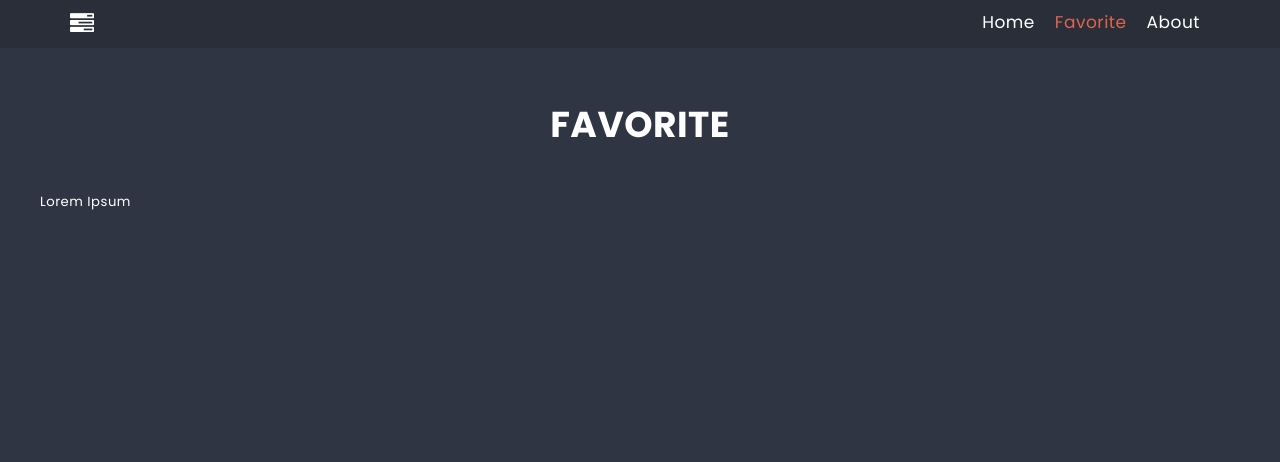
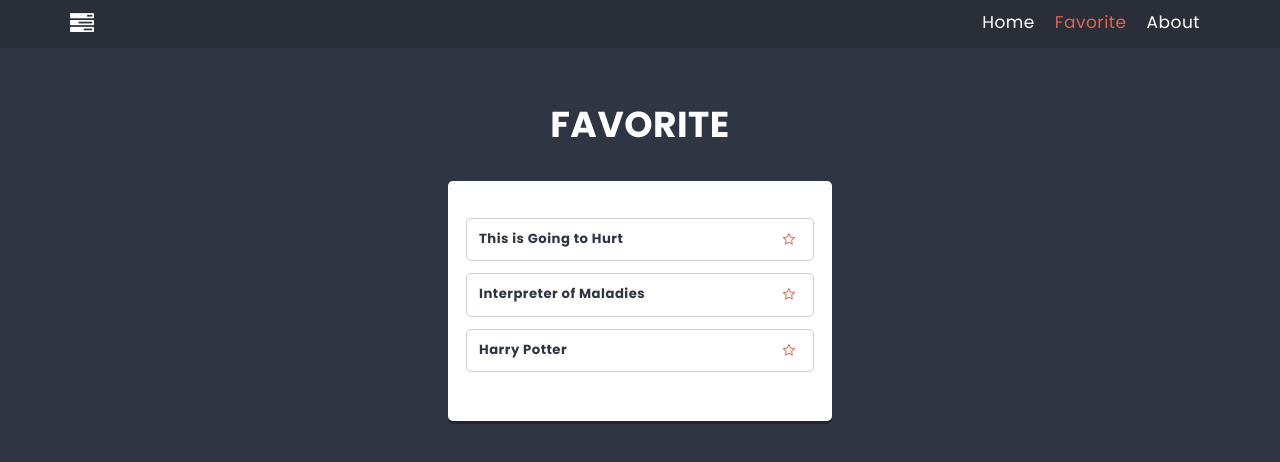
Before and after one commit to jola-klodowska/project-react, a React (Create React App) app: page /favorite in a window 1280 px wide. Shown: the top 462 px of the page. Built offline with nearby package versions, Linux system fonts and the light colour scheme.

Commit message:
Adding favorite cards

```diff
--- a/src/components/Column/Column.module.scss
+++ b/src/components/Column/Column.module.scss
@@ -1,5 +1,5 @@
 @use "sass:math";
-@import '../../styles/settings.scss';
+@import "../../styles/settings.scss";
 
 .column {
   flex-shrink: 0;
@@ -8,7 +8,7 @@
   margin: 0 $base-size $base-size 0;
   padding: ($base-size * 1.5);
   border-radius: $radius;
-  box-shadow: 0 math.div($base-size, 4) 0 rgba(0,0,0,0.3);
+  box-shadow: 0 math.div($base-size, 4) 0 rgba(0, 0, 0, 0.3);
   color: $color-dark;
 
   &:last-child {
@@ -28,7 +28,6 @@
   font-size: ($base-size * 2);
   vertical-align: middle;
   position: relative;
-  top: - math.div($base-size, 3);
 }
 
 .cards {
--- a/src/components/Favorite/Favorite.js
+++ b/src/components/Favorite/Favorite.js
@@ -1,10 +1,25 @@
 import PageTitle from "../PageTitle/PageTitle";
+import Card from '../Card/Card';
+import styles from './Favorite.module.scss'
+import { useSelector } from 'react-redux';
+import { getFavoriteCards } from '../../redux/store';
 
-const Favorite = () => {
+const Favorite = props => {
+
+    const cards = useSelector(state => getFavoriteCards(state));
+
     return (
-        <div>
+        <div className={styles.favorite}>
             <PageTitle>FAVORITE</PageTitle>
-            <p>Lorem Ipsum</p>
+            <article className={styles.column}>
+                <ul className={styles.cards}>
+                    {cards.map(card =>
+                        <Card
+                            key={card.id}
+                            {...card} />
+                    )}
+                </ul>
+            </article>
         </div>
     );
 }
--- a/src/components/Favorite/Favorite.module.scss
+++ b/src/components/Favorite/Favorite.module.scss
@@ -0,0 +1,20 @@
+@use "sass:math";
+@import "../../styles/settings.scss";
+
+.favorite {
+    margin: 0 auto;
+}
+
+.column {
+    width: calc(33% - 12px);
+    background: $color-light;
+    margin: 0 auto;
+    padding: ($base-size * 1.5);
+    border-radius: $radius;
+    box-shadow: 0 math.div($base-size, 4) 0 rgba(0, 0, 0, 0.3);
+    color: $color-dark;
+}
+
+.cards {
+    padding: math.div($base-size, 2) 0;
+}
--- a/src/redux/initialState.js
+++ b/src/redux/initialState.js
@@ -41,8 +41,8 @@
 
     cards: [
         { id: '1', columnId: '1', title: 'This is Going to Hurt', isFavorite: true },
-        { id: '2', columnId: '1', title: 'Interpreter of Maladies', isFavorite: false },
-        { id: '3', columnId: '2', title: 'Harry Potter', isFavorite: false },
+        { id: '2', columnId: '1', title: 'Interpreter of Maladies', isFavorite: true },
+        { id: '3', columnId: '2', title: 'Harry Potter', isFavorite: true },
         { id: '4', columnId: '2', title: 'Star Wars', isFavorite: false },
         { id: '5', columnId: '3', title: 'The Witcher', isFavorite: false },
         { id: '6', columnId: '3', title: 'Skyrim', isFavorite: false },
--- a/src/redux/store.js
+++ b/src/redux/store.js
@@ -11,6 +11,7 @@
 export const getColumnsByList = ({ columns }, listId) => columns.filter(column => column.listId === listId)
 export const getAllLists = state => state.lists;
 export const getSearchPhrase = state => state.searchPhrase;
+export const getFavoriteCards = ({cards}) => cards.filter(card => card.isFavorite === true);
 
 // action creators
 export const addColumn = payload => ({ type: 'ADD_COLUMN', payload });
```
